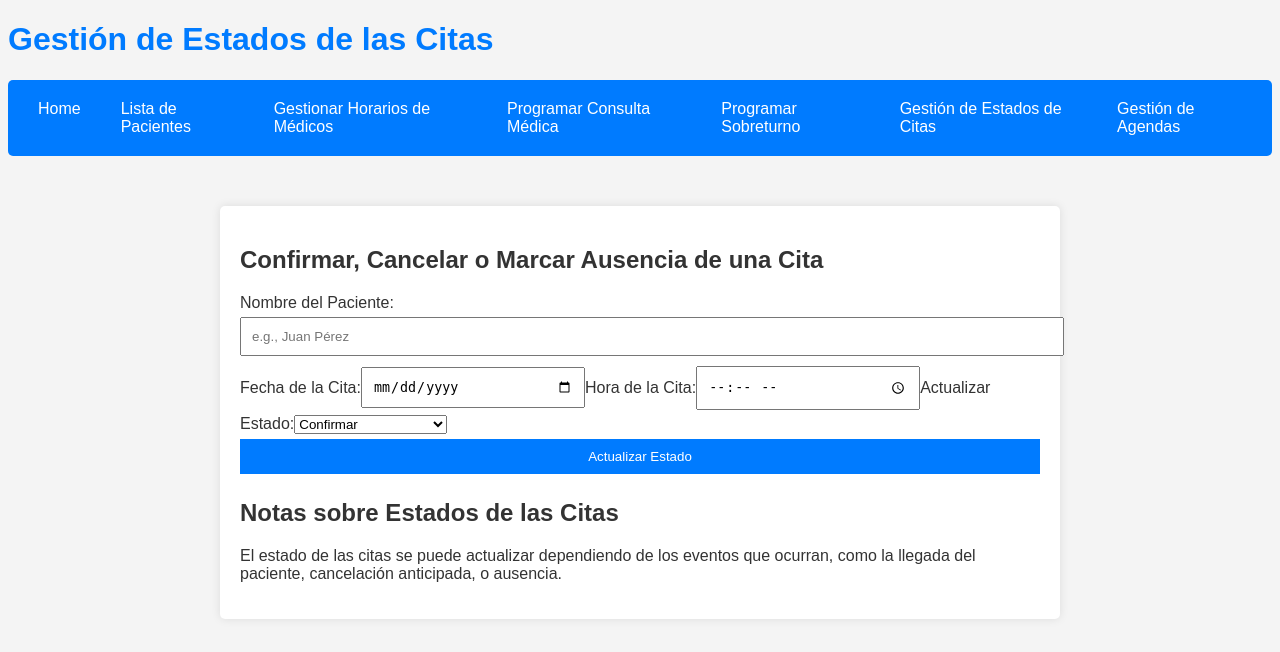
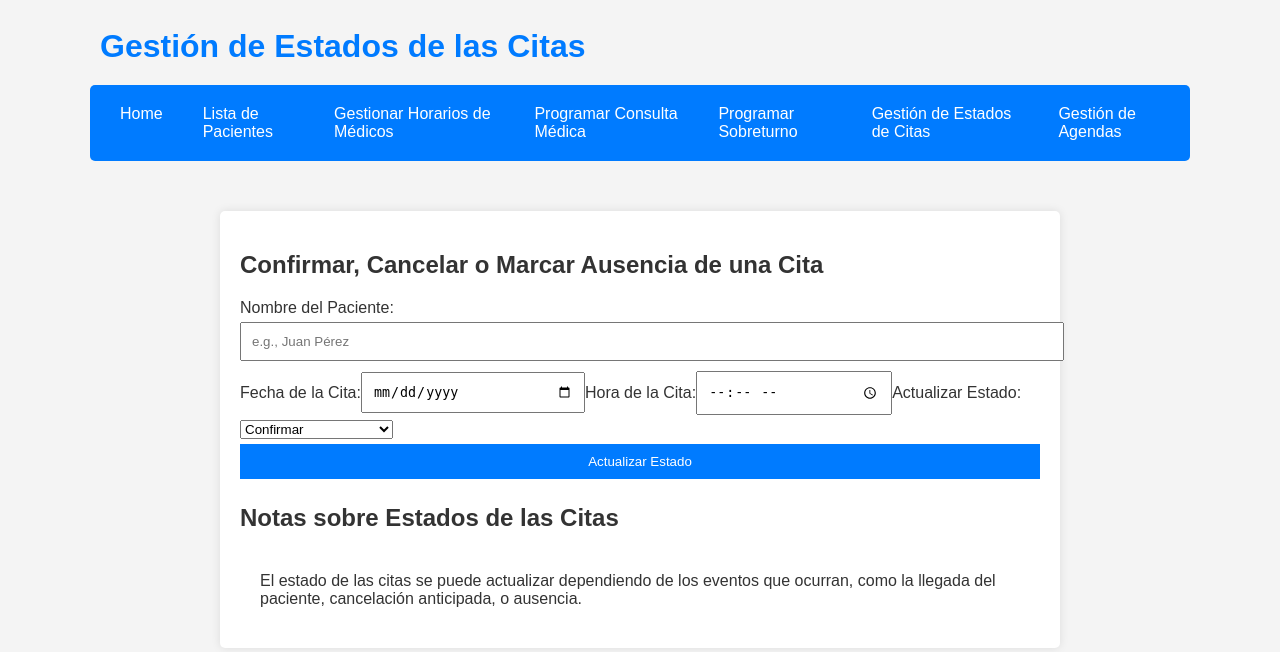
Before and after one commit to adamulp/lab2-integrador-jofre-rigg, a Node server app: page /actualizarTurnos in a window 1280 px wide. Shown: the top 652 px of the page. Run offline with Node 20, Linux system fonts and the light colour scheme; some libraries are stand-ins or nearby versions.

Commit message:
Actualizar estilos

```diff
--- a/app/public/styles/styles.css
+++ b/app/public/styles/styles.css
@@ -15,6 +15,15 @@
 
 h1 {
   color: #007BFF;
+  max-width: 1080px;
+  margin: 0 auto;
+  padding: 20px;
+}
+
+p {
+  max-width: 1080px;
+  margin: 0 auto;
+  padding: 20px;
 }
 
 form {
@@ -49,29 +58,31 @@
 }
 
 .time-input {
-  max-width: 200px;
+  max-width: 172px;
 }
 
-nav {
+nav#main-nav {
   background-color: #007BFF;
   padding: 10px;
   border-radius: 5px;
+  max-width: 1080px;
+  margin: 0 auto;
 }
-nav ul {
+nav#main-nav ul {
   list-style: none;
   padding: 0;
   margin: 0;
   display: flex;
   justify-content: space-around;
 }
-nav ul li a {
+nav#main-nav ul li a {
   color: white;
   text-decoration: none;
   display: inline-block;
   padding: 10px 20px;
   border-radius: 5px;
 }
-nav ul li a:hover {
+nav#main-nav ul li a:hover {
   background-color: #0056b3;
 }
 
--- a/app/sass/styles.sass
+++ b/app/sass/styles.sass
@@ -15,6 +15,14 @@
 
 h1
   color: #007BFF
+  max-width: 1080px
+  margin: 0 auto
+  padding: 20px
+
+p
+  max-width: 1080px
+  margin: 0 auto
+  padding: 20px
 
 form
   margin-bottom: 20px
@@ -40,13 +48,15 @@
 .date-input
   max-width: 200px
 .time-input
-  max-width: 200px
+  max-width: 172px
 
 // Add styles for the navigation bar
-nav
+nav#main-nav
   background-color: #007BFF
   padding: 10px
   border-radius: 5px
+  max-width: 1080px
+  margin: 0 auto
   ul
     list-style: none
     padding: 0
--- a/app/views/nav.pug
+++ b/app/views/nav.pug
@@ -1,5 +1,5 @@
 // views/nav.pug
-nav
+nav#main-nav
   ul
     li: a(href='/') Home
     li: a(href='/pacientes') Lista de Pacientes
```
Also changed, not shown: 1 other file.
